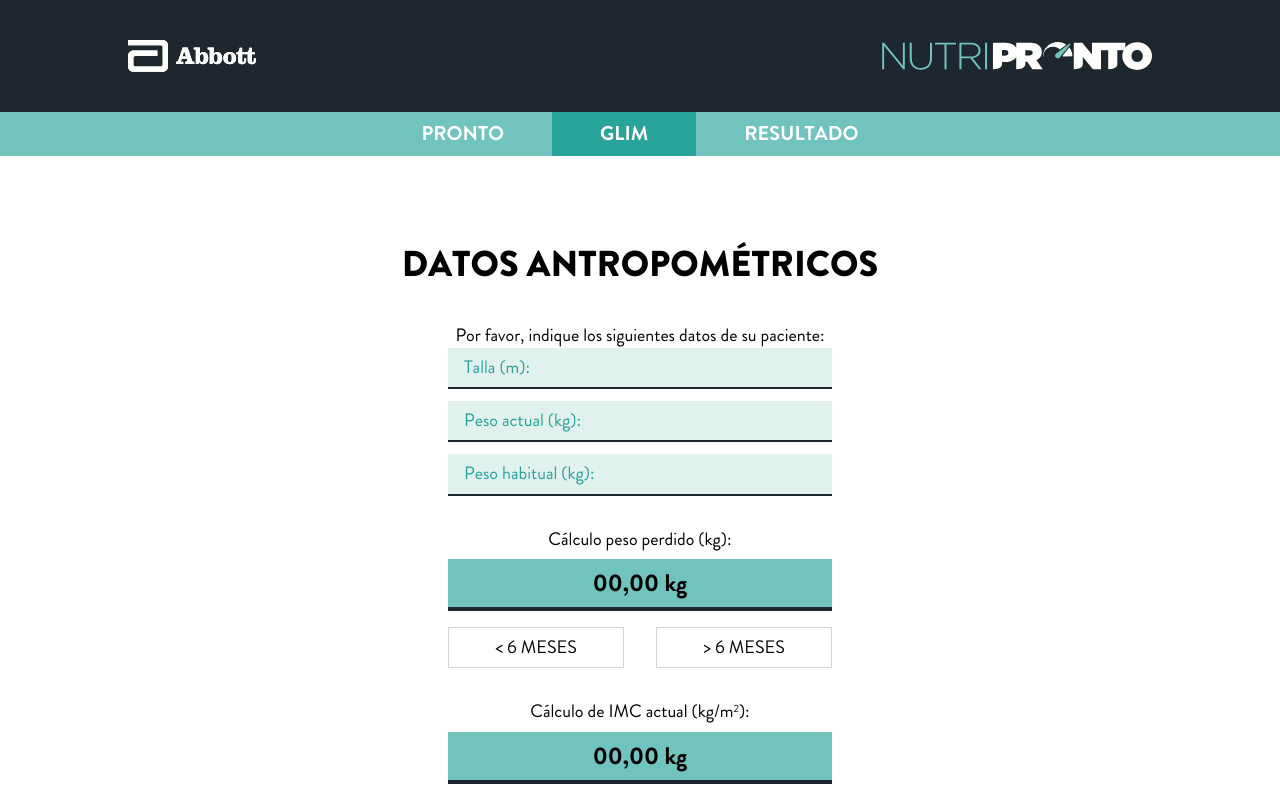
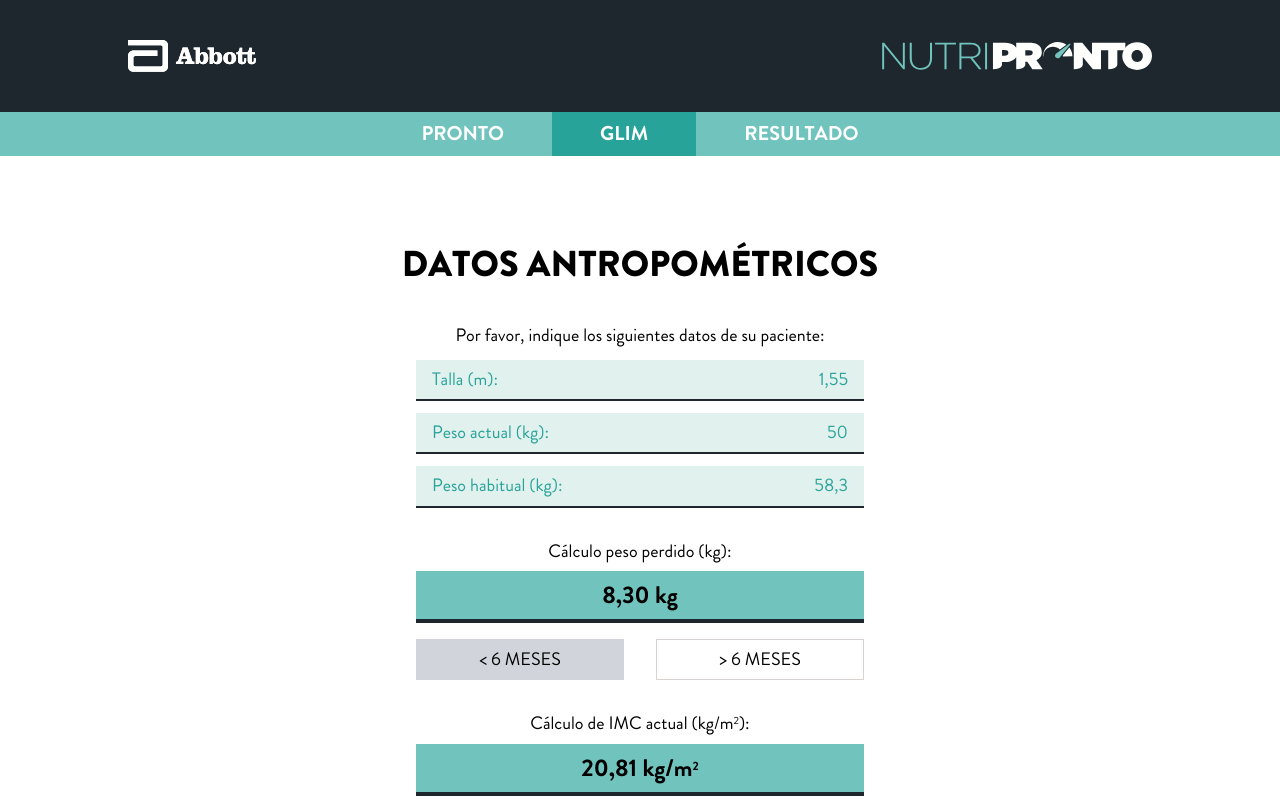
Before and after one commit to fitodac/nutri-pronto, a Next.js app: page /glim in a window 1280 px wide. Shown: the top 800 px of the page. Built offline with nearby package versions, Linux system fonts and the light colour scheme.

Commit message:
Glim form update

```diff
--- a/src/pages/glim.jsx
+++ b/src/pages/glim.jsx
@@ -3,34 +3,182 @@ import gsap from 'gsap'
 import Link from 'next/link'
 
 import Layout from '../layouts/Layout'
-import List from '../components/List'
-import Results from '../components/Results'
+import Results from '../components/ResultsGlim'
 
-const form_value = {option1: null, option2: null, option3: null }
+const form_value = {
+	tall: '1,55',
+	weight: '50',
+	usual_weight: '58,3',
+	// tall: '',
+	// weight: '',
+	// usual_weight: '',
+	more_than_6_months: 0,
+	loss_weight: '00,00',
+	loss_weight_percent: 0,
+	imc: '00,00',
+
+	age: 0,
+	// muscle_mass: '',
+	// reduced_dietary_intake: '',
+	// inflammation: '',
+
+	reduced_dietary_intake: '&lt;50% de las necesidades energéticas &gt;1 semana',
+	muscle_mass: 'Déficit leve a moderado',
+	inflammation: 'Relacionada a enfermedad/lesión aguda',
+
+	loss_weight_info: '',
+	low_imc: ''
+}
+
+
+const calcSixMonths = val => val ? 'más de 6 meses' : 'menos de 6 meses'
+
+
+const calculator = form => {
+	const tall = parseFloat(form.tall.replace(',','.'))
+	const weight = parseFloat(form.weight.replace(',','.'))
+	const usual_weight = parseFloat(form.usual_weight.replace(',','.'))
+	const imc = parseFloat(form.imc.replace(',','.'))
+	const f = {...form}
+
+	if( weight && usual_weight ){
+		const result = usual_weight - weight
+		f.loss_weight = result <= 0 ? 0 : result.toFixed(2).replace('.',',')
+		f.loss_weight_percent = (parseFloat(f.loss_weight.replace(',','.')) / usual_weight) * 100
+
+		if( f.loss_weight_percent <= 10 && f.loss_weight_percent > 5 ) f.loss_weight_info = `5-10% en ${calcSixMonths(f.more_than_6_months)}`
+		if( f.loss_weight_percent == 10 ) f.loss_weight_info = `10% en ${calcSixMonths(f.more_than_6_months)}`
+		if( f.loss_weight_percent > 10 && f.loss_weight_percent < 20 ) f.loss_weight_info = `10-20% ${calcSixMonths(f.more_than_6_months)}`
+		if( f.loss_weight_percent >= 20 ) f.loss_weight_info = `20% en ${calcSixMonths(f.more_than_6_months)}`
+	}
+
+	if( weight && tall ){
+		f.imc = (weight / Math.pow(tall, 2)).toFixed(2).replace('.',',')
+	}
+
+
+	if( imc < 22 ){
+		if( imc < 20 ){
+			if( form.age ){
+				f.low_imc = '< 20 en > 70 años'
+			}else{
+				if( imc < 18.5 ){
+					if( !form.age ){}
+					f.low_imc = '< 18,5 en < 70 años'
+				}else{
+					if( !form.age ){}
+				}
+			}
+		}else{
+			if( form.age ) f.low_imc = '< 22 en > 70 años'
+		}
+	}
+
+	console.log('f', f)
+
+	return f
+}
+
 
 export default function GlimPage(){
 
 	const [form, setForm] = useState({...form_value})
 	const [sent, setSent] = useState(false)
 	const [error, setError] = useState(false)
-	const [malnutrition, setMalnutrition] = useState(null)
+	const [diagnosis, setDiagnosis] = useState(null)
 	const [breadcrumb, setBreadcrumb] = useState('glim')
 	const [step, setStep] = useState(1)
 
 	useEffect(() => {
-
+		setForm(calculator(form))
 	}, [])
 
+	useEffect(() => setForm(calculator(form)), [form.tall, form.weight, form.usual_weight, form.more_than_6_months, form.age])
+
+
+	const showError = () => {
+		setError(true)
+		setTimeout(() => {
+			gsap.to('#errorBox', {
+				opacity: 1,
+				onComplete: () => setTimeout(() => {
+					gsap.to('#errorBox', { opacity: 0, onComplete: () => setError(false) })
+				}, 2000)
+			})
+		}, 100)
+	}
+
+
 	const handleChange = e => {
+		const regex = /^[\d,.]+$/
 		const f = {...form}
-		f[e.target.name] = parseInt(e.target.value)
+
+		const forbidenCharacter = () => {
+			e.target.value = e.target.value.slice(0,-1)
+			return
+		}
+
+		if( isNaN( parseFloat(e.target.value) ) ){
+			f[e.target.name] = e.target.value
+			console.log('f', f)
+		}else{
+			if( regex.test(e.target.value) ){
+				if( e.target.value[0] === ',' || e.target.value[0] === '.' ) return forbidenCharacter()
+
+				if( '.' === e.target.value[e.target.value.length - 1] ){
+					e.target.value = e.target.value.slice(0,-1)
+					e.target.value += ','
+				}
+
+				const countPeriods = e.target.value.split(',')
+				if( countPeriods.length > 2 ) return forbidenCharacter()
+
+				f[e.target.name] = e.target.value
+			}else{
+				e.target.value = e.target.value.slice(0,-1)
+			}
+		}
+
 		setForm(f)
 	}
 
-	const formReset = () => setForm({...form_value})
+	const setTimeFrame = val => {
+		if( form.more_than_6_months === val ) return
+		const f = {...form}
+		f.more_than_6_months = val
+		setForm(f)
+	}
+
+	const setAge = val => {
+		if( form.age === val ) return
+		const f = {...form}
+		f.age = val
+		setForm(f)
+	}
+
+	const validateStep1 = () => {
+		console.log('validate')
+		if( !form.tall.length || !form.weight.length || !form.usual_weight.length ){
+			showError()
+			return
+		}
+		setStep(2)
+	}
+
 
 	const submit = e => {
 		e.preventDefault()
+
+		if( !form.muscle_mass.length || !form.reduced_dietary_intake.length || !form.inflammation.length ){
+			showError()
+			return
+		}
+
+		( 'No aplica' === form.reduced_dietary_intake && 'No aplica' == form.inflammation ) ? setDiagnosis('NO') : setDiagnosis('SÍ')
+		setBreadcrumb('result')
+		setSent(true)
+
+		console.log('FORM:', form)
 	}
 
 
@@ -44,54 +192,69 @@ export default function GlimPage(){
 							<div id="pageTitle" className="page-title">DATOS ANTROPOMÉTRICOS</div>
 						</div>
 
-						<div id="introText" className="text-center">Por favor, indique los siguientes datos de su paciente:</div>
-
-
-						<section className="space-y-3 max-w-sm mx-auto">
+						<section className="space-y-3 max-w-md mx-auto">
+							<div className="text-center">Por favor, indique los siguientes datos de su paciente:</div>
 
 							<label className="bg-brand-aqua-300 border-b-2 border-brand-dark text-brand-aqua-600 flex items-center">
-								<span className="pl-4 py-2">Talla (m):</span>
+								<span className="pl-4 py-2 w-40">Talla (m):</span>
 								<input
 									type="text"
-									className="bg-transparent flex-1 px-4 py-2 focus:outline-none" />
+									className="bg-transparent text-right flex-1 px-4 py-2 focus:outline-none"
+									name="tall"
+									onChange={handleChange}
+									defaultValue={form.tall} />
 							</label>
 
 							<label className="bg-brand-aqua-300 border-b-2 border-brand-dark text-brand-aqua-600 flex items-center">
-								<span className="pl-4 py-2">Peso actual (kg):</span>
+								<span className="pl-4 py-2 w-40">Peso actual (kg):</span>
 								<input
 									type="text"
-									className="bg-transparent flex-1 px-4 py-2 focus:outline-none" />
+									className="bg-transparent text-right flex-1 px-4 py-2 focus:outline-none"
+									name="weight"
+									onChange={handleChange}
+									defaultValue={form.weight} />
 							</label>
 
 							<label className="bg-brand-aqua-300 border-b-2 border-brand-dark text-brand-aqua-600 flex items-center">
-								<span className="pl-4 py-2">Peso habitual (kg):</span>
+								<span className="pl-4 py-2 w-40">Peso habitual (kg):</span>
 								<input
 									type="text"
-									className="bg-transparent flex-1 px-4 py-2 focus:outline-none" />
+									className="bg-transparent text-right flex-1 px-4 py-2 focus:outline-none"
+									name="usual_weight"
+									onChange={handleChange}
+									defaultValue={form.usual_weight} />
 							</label>
 
 						</section>
 
-						<section className="mt-8 space-y-2 max-w-sm mx-auto">
+						<section className="mt-8 space-y-2 max-w-md mx-auto">
 							<div className="text-center">Cálculo peso perdido (kg):</div>
-							<div className="bg-brand-aqua border-b-4 border-brand-dark text-2xl font-semibold text-center p-2">00,00 kg</div>
+							<div className="bg-brand-aqua border-b-4 border-brand-dark text-2xl font-semibold text-center p-2">{form.loss_weight} kg</div>
 						</section>
 
-						<div className="mt-4 flex gap-x-8 max-w-sm mx-auto">
-							<button className="bg-white border border-stone-300 p-2 flex-1">&lt; 6 MESES</button>
-							<button className="bg-white border border-stone-300 p-2 flex-1">&gt; 6 MESES</button>
+						<div className="mt-4 flex gap-x-8 max-w-md mx-auto">
+							<button
+								className={`${form.more_than_6_months ? 'bg-white' : 'bg-gray-300'} border border-gray-300 p-2 flex-1`}
+								onClick={() => setTimeFrame(0)}>
+								&lt; 6 MESES
+							</button>
+							<button
+								className={`${form.more_than_6_months ? 'bg-gray-300' : 'bg-white'} border border-stone-300 p-2 flex-1`}
+								onClick={() => setTimeFrame(1)}>
+								&gt; 6 MESES
+							</button>
 						</div>
 
-						<section className="mt-8 space-y-2 max-w-sm mx-auto">
+						<section className="mt-8 space-y-2 max-w-md mx-auto">
 							<div className="text-center">Cálculo de IMC actual (kg/m<sup className="text-xxs">2</sup>):</div>
-							<div className="bg-brand-aqua border-b-4 border-brand-dark text-2xl font-semibold text-center p-2">00,00 kg</div>
+							<div className="bg-brand-aqua border-b-4 border-brand-dark text-2xl font-semibold text-center p-2">{form.imc} kg/m<sup className="text-xs">2</sup></div>
 						</section>
 
 						<div id="nextButton" className="pt-14 flex justify-center">
 							<button
 								type="button"
 								className="bg-brand-aqua text-white font-bold px-9 py-2.5 transition-all hover:opacity-80"
-								onClick={() => setStep(2)}>
+								onClick={() => validateStep1()}>
 								CONTINUAR
 							</button>
 						</div>
@@ -102,67 +265,89 @@ export default function GlimPage(){
 							<div className="page-title">CRITERIOS GLIM PARA EL DIAGNÓSTICO DE DESNUTRICIÓN*</div>
 						</div>
 
-						<div className="text-center max-w-sm mx-auto">*Diagnóstico de desnutrición: requiere al menos 1 criterio fenotípico y 1 criterio etiológico.</div>
+						<div className="text-center max-w-md mx-auto">*Diagnóstico de desnutrición: requiere al menos <br/>1 criterio fenotípico y 1 criterio etiológico.</div>
 
-						<fieldset>
+						<fieldset className="max-w-md mx-auto">
 							<legend className="text-center">
-								<div className="bg-brand-aqua w-24 h-1 mx-auto mt-10"></div>
-								<div className="page-title text-brand-aqua mt-5">CRITERIO FENOTÍPICO</div>
+								<div className="bg-brand-aqua-600 w-24 h-1 mx-auto mt-10"></div>
+								<div className="page-title text-brand-aqua-600 mt-5">CRITERIO FENOTÍPICO</div>
 							</legend>
 
 							<section className="mt-7 space-y-6">
-								<div className="text-brand-aqua font-medium">Por favor, responda las siguientes preguntas sobre su paciente:</div>
+								<div className="text-brand-aqua-600 font-medium leading-tight">Por favor, responda las siguientes preguntas sobre su paciente:</div>
 
 								<div className="space-y-2">
 									<div className="">Pérdida de peso (%):</div>
-									<div className="bg-brand-aqua font-medium px-3 py-1.5">5-10% en los últimos 6 meses</div>
+									<div className="bg-brand-aqua font-medium px-3 py-1.5">{form.loss_weight_info}</div>
 								</div>
 
 								<div className="space-y-2">
 									<div className="">Bajo IMC (kg/m<sup className="text-xxs">2</sup>):</div>
-									<div className="bg-brand-aqua font-medium px-3 py-1.5">&lt; 20 en &lt; 70 años</div>
+									<div className="bg-brand-aqua font-medium px-3 py-1.5">{form.low_imc} &lt; 20 en &lt; 70 años</div>
 								</div>
 
 								<div className="space-y-2">
 									<div className="">Masa muscular reducida:</div>
-									<select name="" id="" className="border border-brand-aqua w-full px-2 py-1 focus:outline-none">
+									<select
+										name="muscle_mass"
+										onChange={handleChange}
+										className="border border-brand-aqua w-full px-2 py-1 focus:outline-none">
 										<option value="">Selecciona</option>
-										<option value="">Déficit leve a moderado</option>
-										<option value="">Déficit severo</option>
-										<option value="">No aplica</option>
+										<option value="Déficit leve a moderado">Déficit leve a moderado</option>
+										<option value="Déficit severo">Déficit severo</option>
+										<option value="No aplica">No aplica</option>
 									</select>
+								</div>
+
+								<div className="mt-4 flex gap-x-8 max-w-md mx-auto">
+									<button
+										className={`${form.age ? 'bg-white' : 'bg-gray-300'} border border-gray-300 p-2 flex-1`}
+										onClick={() => setAge(0)}>
+										&lt; 70 AÑOS
+									</button>
+									<button
+										className={`${form.age ? 'bg-gray-300' : 'bg-white'} border border-stone-300 p-2 flex-1`}
+										onClick={() => setAge(1)}>
+										&gt; 70 AÑOS
+									</button>
 								</div>
 							</section>
 						</fieldset>
 
 
-						<fieldset>
+						<fieldset className="max-w-md mx-auto">
 							<legend className="text-center pt-5">
-								<div className="bg-brand-aqua w-24 h-1 mx-auto mt-10"></div>
-								<div className="page-title text-brand-aqua mt-5">CRITERIO ETIOLÓGICO</div>
+								<div className="bg-brand-aqua-600 w-24 h-1 mx-auto mt-10"></div>
+								<div className="page-title text-brand-aqua-600 mt-5">CRITERIO ETIOLÓGICO</div>
 							</legend>
 
 							<section className="mt-7 space-y-6">
-								<div className="text-brand-aqua font-medium">Por favor, responda las siguientes preguntas sobre su paciente:</div>
+								<div className="text-brand-aqua-600 font-medium leading-tight">Por favor, responda las siguientes preguntas sobre su paciente:</div>
 
 								<div className="space-y-2">
 									<div className="">Reducción de la ingesta o asimilación de alimentos:</div>
-									<select name="" id="" className="border border-brand-aqua w-full px-2 py-1 focus:outline-none">
+									<select
+										name="reduced_dietary_intake"
+										onChange={handleChange}
+										className="border border-brand-aqua w-full px-2 py-1 focus:outline-none">
 										<option value="">Selecciona</option>
-										<option value="">&lt;50% de las necesidades energéticas &gt;1 semana</option>
-										<option value="">Cualquier reducción durante &gt;2 semanas</option>
-										<option value="">Cualquier condición GI crónica que tenga un impacto adverso en la asmilación o absorción de alimentos</option>
-										<option value="">No aplica</option>
+										<option value="&lt;50% de las necesidades energéticas &gt;1 semana">&lt;50% de las necesidades energéticas &gt;1 semana</option>
+										<option value="Cualquier reducción durante &gt;2 semanas">Cualquier reducción durante &gt;2 semanas</option>
+										<option value="Cualquier condición GI crónica que tenga un impacto adverso en la asmilación o absorción de alimentos">Cualquier condición GI crónica que tenga un impacto adverso en la asmilación o absorción de alimentos</option>
+										<option value="No aplica">No aplica</option>
 									</select>
 								</div>
 
 								<div className="space-y-2">
 									<div className="">Inflamación:</div>
-									<select name="" id="" className="border border-brand-aqua w-full px-2 py-1 focus:outline-none">
+									<select
+										name="inflammation"
+										onChange={handleChange}
+										className="border border-brand-aqua w-full px-2 py-1 focus:outline-none">
 										<option value="">Selecciona</option>
-										<option value="">Relacionada a enfermedad/lesión aguda</option>
-										<option value="">Relacionada a enfermedad/lesión crónica</option>
-										<option value="">No aplica</option>
+										<option value="Relacionada a enfermedad/lesión aguda">Relacionada a enfermedad/lesión aguda</option>
+										<option value="Relacionada a enfermedad/lesión crónica">Relacionada a enfermedad/lesión crónica</option>
+										<option value="No aplica">No aplica</option>
 									</select>
 								</div>
 							</section>
@@ -177,46 +362,10 @@ export default function GlimPage(){
 
 			:
 
-			(<Results
-				props={{
-					malnutrition,
-					footer_reset_btn: "NUEVA VALORACIÓN PRONTO",
-					formReset: () => {
-						setSent(false);
-						formReset();
-						setMalnutrition(null);
-						setBreadcrumb('pronto');
-					}
-				}}>
-				<div className="text-center mt-3">Intervención nutricional recomendada:</div>
-
-				<div className="leading-tight space-y-6 mt-6">
-					<div className="flex gap-x-4">
-						<div className=""></div>
-						<div className="pl-4 relative">
-							<svg xmlns="http://www.w3.org/2000/svg" viewBox="0 0 24 24" className="fill-brand-dark w-2 left-0 top-2 absolute">
-								<path d="M12 22C17.5228 22 22 17.5228 22 12C22 6.47715 17.5228 2 12 2C6.47715 2 2 6.47715 2 12C2 17.5228 6.47715 22 12 22Z"></path>
-							</svg>
-							<p>Es posible que su paciente necesite un tratamiento nutricional basándonos en las guías ESPEN/ESMO para pacientes con cáncer.</p>
-						</div>
-					</div>
-
-					<div className="flex gap-x-4">
-						<div className=""></div>
-						<div className="pl-4 relative">
-							<svg xmlns="http://www.w3.org/2000/svg" viewBox="0 0 24 24" className="fill-brand-dark w-2 left-0 top-2 absolute">
-								<path d="M12 22C17.5228 22 22 17.5228 22 12C22 6.47715 17.5228 2 12 2C6.47715 2 2 6.47715 2 12C2 17.5228 6.47715 22 12 22Z"></path>
-							</svg>
-							<p>A continuación, desde Abbott Nutrition le facilitamos un algoritmo de decisión de nutrición enteral en paciente oncológico, donde podrá igualmente valorar los suplementos nutricionales valorar los suplementos nutricionales que mejor respondan a las necesidades de su paciente.</p>
-						</div>
-					</div>
-				</div>
-
-				<div className="mt-10 flex flex-col gap-4">
-					<div className="bg-brand-aqua text-white font-bold text-center leading-none w-full max-w-xs p-4 mx-auto select-none transition-all hover:opacity-80">ALGORITMO DE DECISIÓN DE NUTRICIÓN ENTERAL EN PACIENTE ONCOLÓGICO</div>
-					<Link href="/glim" className="bg-brand-aqua text-white font-bold text-center leading-none w-full max-w-xs p-4 mx-auto select-none transition-all hover:opacity-80">REALIZAR DIAGNÓSTICO GLIM</Link>
-				</div>
-			</Results>)
+			(
+			<>
+				<Results props={{diagnosis, ...form}}/>
+			</>)
 		}
 
 
```
